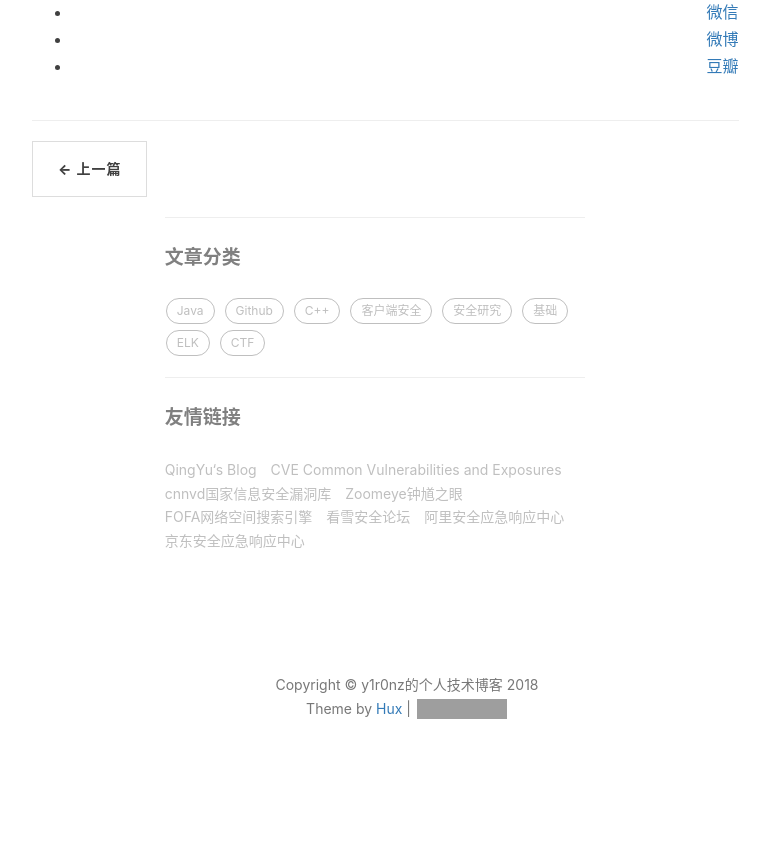
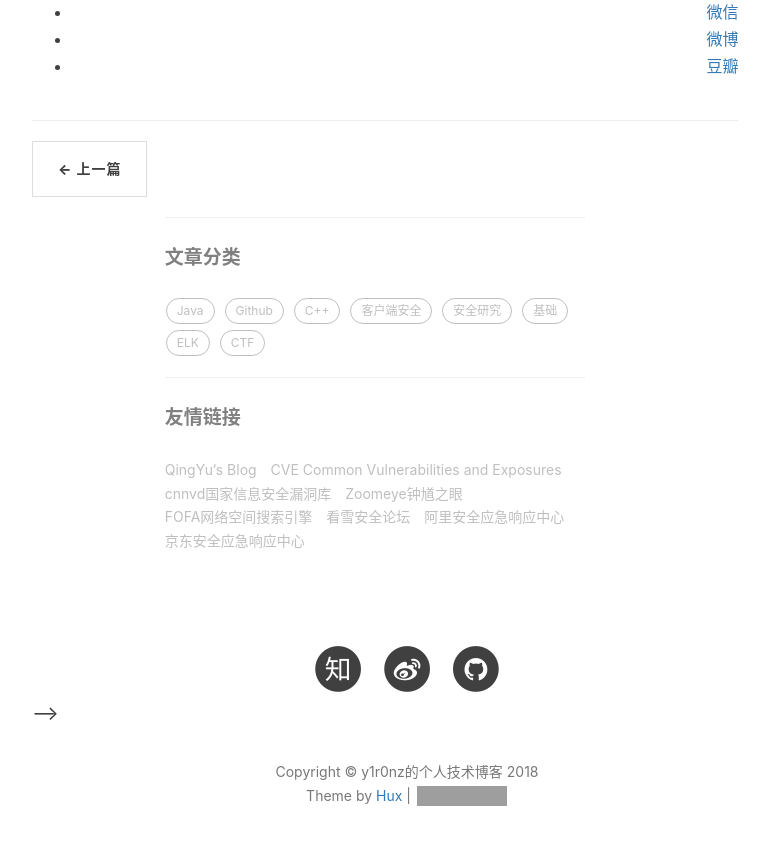
Before and after one commit to yangrz/blog, a Jekyll site: the page built from _posts/2018-01-09-cpu.markdown, in a window 1280 px wide and 900 px high, scrolled down 8992 px. Shown: the top 845 px of the window, without its empty margins (233-1003 px from the left). Built offline with Jekyll 4.4.1, drawn with Linux system fonts in a browser that asks for light colours; nearby versions of some CDN libraries; comment, search, counter and statistics services are not loaded; before the commit the page ends 9805 px from its top, so only the background shows below that; grey boxes are pictures that could not be loaded.

Commit message:
2018-01-14

```diff
--- a/_includes/footer.html
+++ b/_includes/footer.html
@@ -1,6 +1,6 @@
 <!-- Footer -->
 <footer>
-    <!-- <div class="container">
+     <div class="container">
         <div class="row">
             <div class="col-lg-8 col-lg-offset-2 col-md-10 col-md-offset-1">
                 <ul class="list-inline text-center">
@@ -26,12 +26,12 @@
                     {% endif %}
 
                     <!-- add Weibo, Zhihu by Hux, add target = "_blank" to <a> by Hux -->
-                  <!--   {% if site.zhihu_username %}
+                    {% if site.zhihu_username %}
                     <li>
                         <a target="_blank" href="https://www.zhihu.com/people/{{ site.zhihu_username }}">
                             <span class="fa-stack fa-lg">
                                 <i class="fa fa-circle fa-stack-2x"></i>
-                                <i class="fa  fa-stack-1x fa-inverse">知aa</i>
+                                <i class="fa  fa-stack-1x fa-inverse">知</i>
                             </span>
                         </a>
                     </li>
```
Also changed, not shown: _posts/2018-01-09-cpu.markdown (+1 -1 lines).
